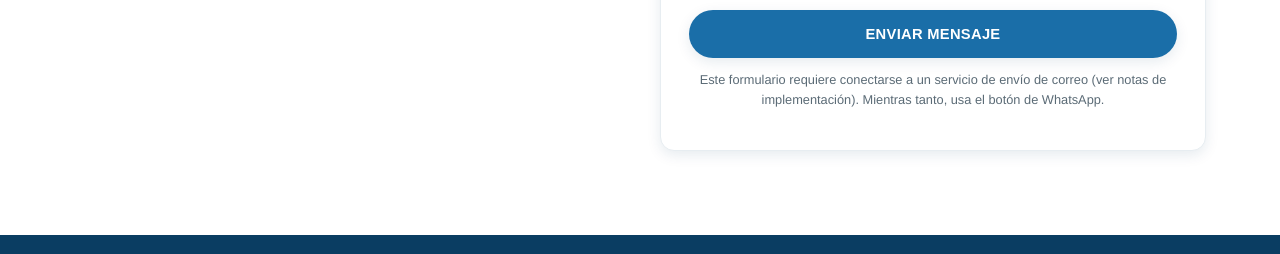
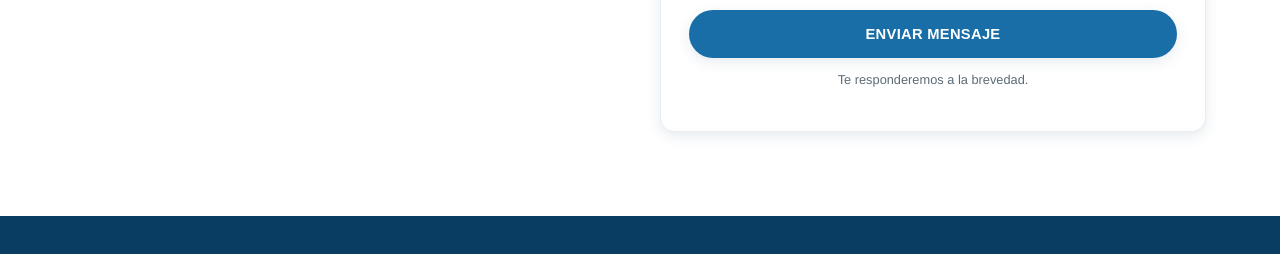
Before and after one commit to Viloto10/stay, a plain HTML site: page contacto.html in a window 1280 px wide. Shown: the part 859-1113 px from the top of the page. Drawn offline with Linux system fonts and the light colour scheme.

Commit message:
Update form note in contacto.html

```diff
--- a/contacto.html
+++ b/contacto.html
@@ -68,7 +68,7 @@
       </div>
       <div class="form-field"><label for="c-mensaje">Mensaje</label><textarea id="c-mensaje" name="mensaje"></textarea></div>
       <button type="submit" class="btn btn-primary btn-block">Enviar mensaje</button>
-      <p class="form-note" style="text-align:center; margin-top:12px;">Este formulario requiere conectarse a un servicio de envío de correo (ver notas de implementación). Mientras tanto, usa el botón de WhatsApp.</p>
+      <p class="form-note" style="text-align:center; margin-top:12px;">Te responderemos a la brevedad.</p>
     </form>
   </div>
 </section>
```
